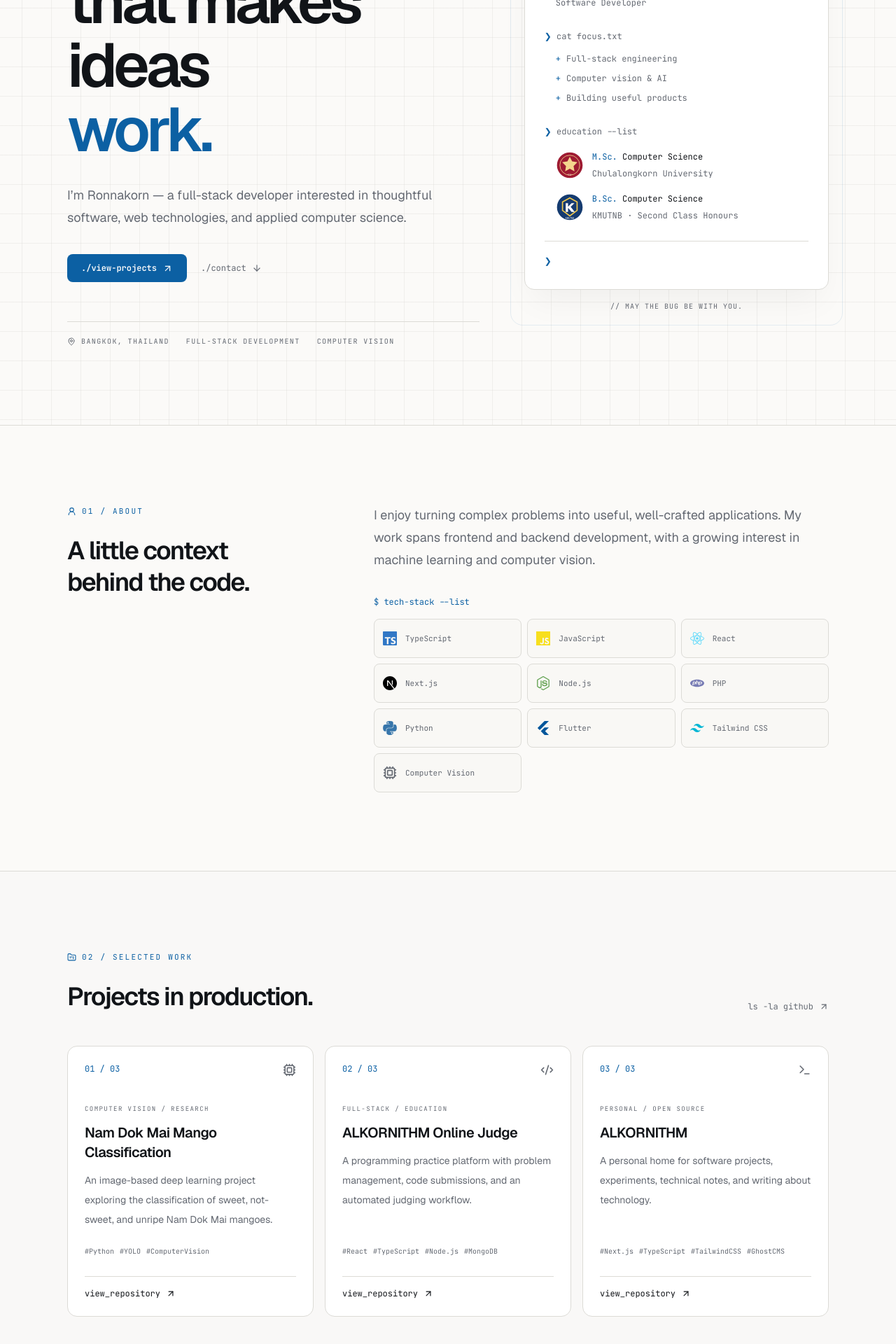
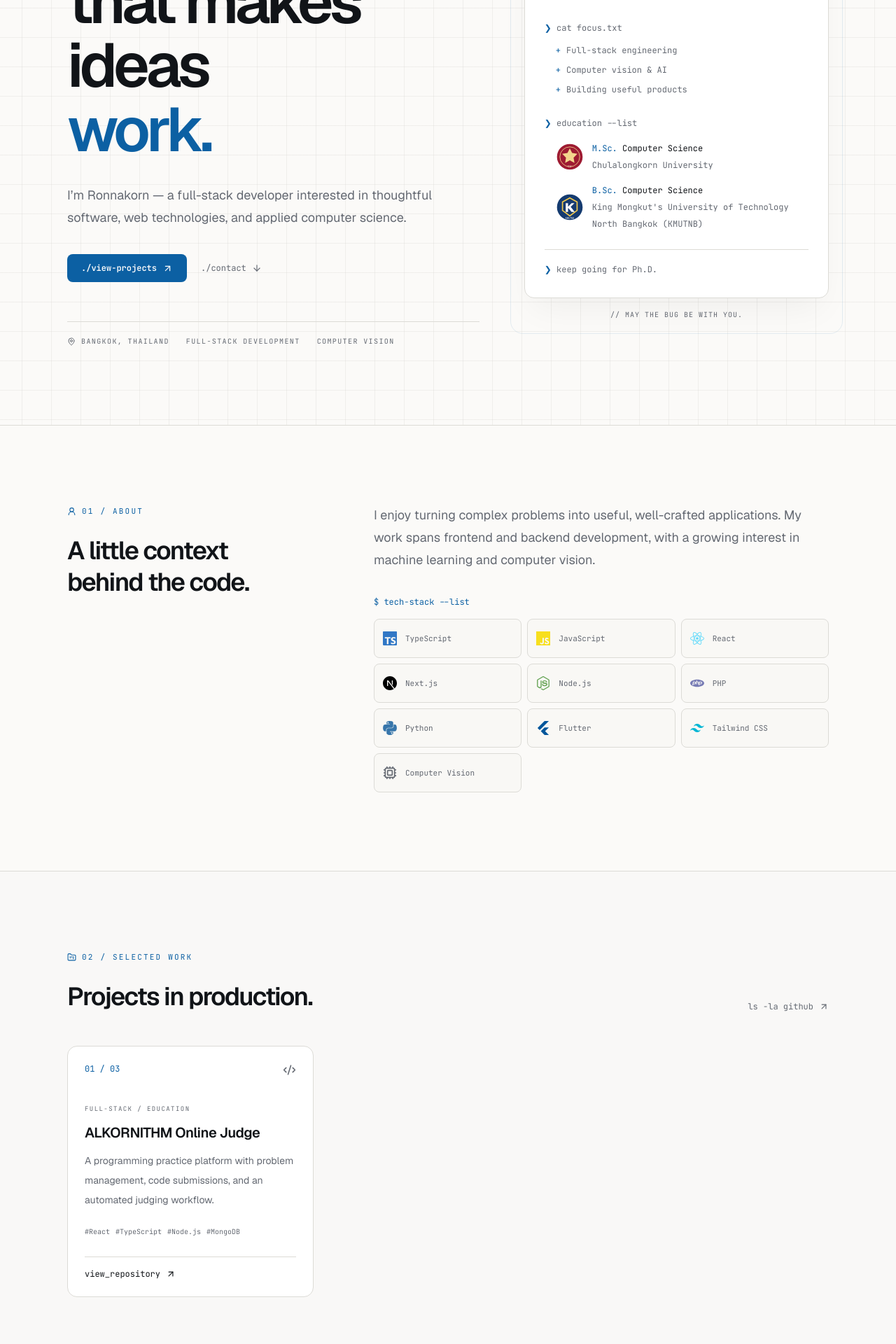
Before and after one commit to kasettakorn/alkornithm-2026, a Next.js app: page / in a window 1280 px wide. Shown: the part 360-2280 px from the top of the page at 70% size. Built offline with nearby package versions, Linux system fonts and the light colour scheme.

Commit message:
no message

```diff
--- a/src/app/page.tsx
+++ b/src/app/page.tsx
@@ -25,9 +25,7 @@ const skills = [
   { name: "Computer Vision", logo: null },
 ];
 const projects = [
-  { number: "01", category: "COMPUTER VISION / RESEARCH", title: "Nam Dok Mai Mango Classification", description: "An image-based deep learning project exploring the classification of sweet, not-sweet, and unripe Nam Dok Mai mangoes.", stack: ["Python", "YOLO", "Computer Vision"], href: "https://github.com/kasettakorn", icon: Cpu },
-  { number: "02", category: "FULL-STACK / EDUCATION", title: "ALKORNITHM Online Judge", description: "A programming practice platform with problem management, code submissions, and an automated judging workflow.", stack: ["React", "TypeScript", "Node.js", "MongoDB"], href: "https://github.com/kasettakorn/MCS-CU", icon: Code2 },
-  { number: "03", category: "PERSONAL / OPEN SOURCE", title: "ALKORNITHM", description: "A personal home for software projects, experiments, technical notes, and writing about technology.", stack: ["Next.js", "TypeScript", "Tailwind CSS", "Ghost CMS"], href: "https://github.com/kasettakorn/alkornithm-2026", icon: Terminal },
+  { number: "01", category: "FULL-STACK / EDUCATION", title: "ALKORNITHM Online Judge", description: "A programming practice platform with problem management, code submissions, and an automated judging workflow.", stack: ["React", "TypeScript", "Node.js", "MongoDB"], href: "https://github.com/kasettakorn/MCS-CU", icon: Code2 },
 ];
 
 export default function Home() {
@@ -79,10 +77,10 @@ export default function Home() {
                   </div>
                   <div className="flex items-center gap-3">
                     <img src="/images/logos/kmutnb.svg" alt="KMUTNB mark" loading="lazy" className="size-10 shrink-0 object-contain" />
-                    <div><p><span className="text-terminal-accent">B.Sc.</span> Computer Science</p><p className="text-muted-foreground">KMUTNB · Second Class Honours</p></div>
+                    <div><p><span className="text-terminal-accent">B.Sc.</span> Computer Science</p><p className="text-muted-foreground">King Mongkut's University of Technology North Bangkok (KMUTNB)</p></div>
                   </div>
                 </div></div>
-                <div className="border-t border-border pt-4 text-muted-foreground"><span className="text-terminal-accent">❯</span> <span className="terminal-caret inline-block h-3.5 w-1.5 translate-y-[2px] bg-terminal-accent" /></div>
+                <div className="border-t border-border pt-4 text-muted-foreground"><span className="text-terminal-accent">❯</span> keep going for Ph.D.<span className="terminal-caret inline-block h-3.5 w-1.5 translate-y-[2px] bg-terminal-accent" /></div>
               </div>
             </div>
             <p className="mt-4 text-center font-mono text-[10px] tracking-widest text-muted-foreground">{"// MAY THE BUG BE WITH YOU."}</p>
```
